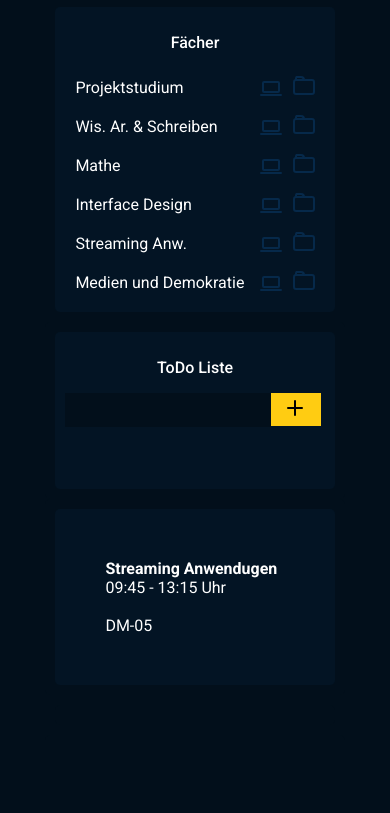
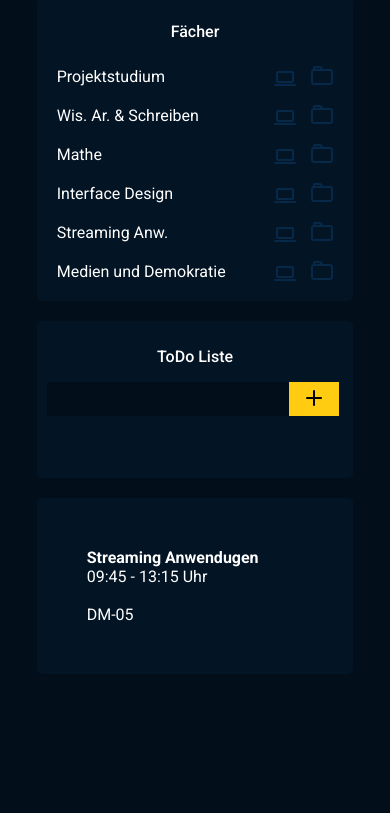
Before and after one commit to philippheldt/hfuStartpage, a plain HTML site: page index.html in a window 390 px wide. Shown: the part 253-1066 px from the top of the page. Drawn offline with Linux system fonts and the light colour scheme.

Commit message:
Change Margin

```diff
--- a/scss/style.scss
+++ b/scss/style.scss
@@ -367,6 +367,7 @@ form {
 @media screen and (max-width: 1000px) {
     .container{
         display: block;
+        margin: 1% 5% 0% 5%;
         .reihe{
             margin: 10px;
         }
```
Also changed, not shown: css/style.css.
